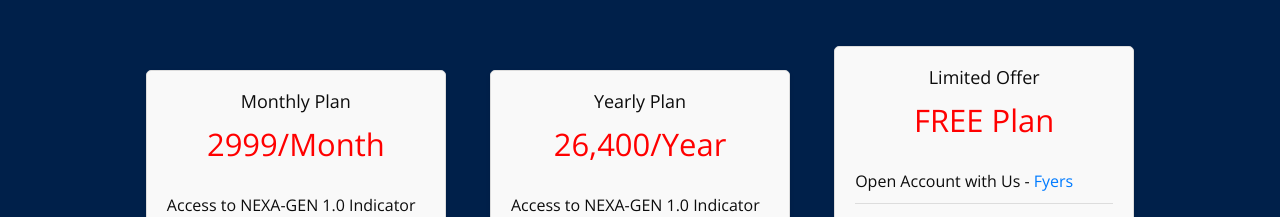
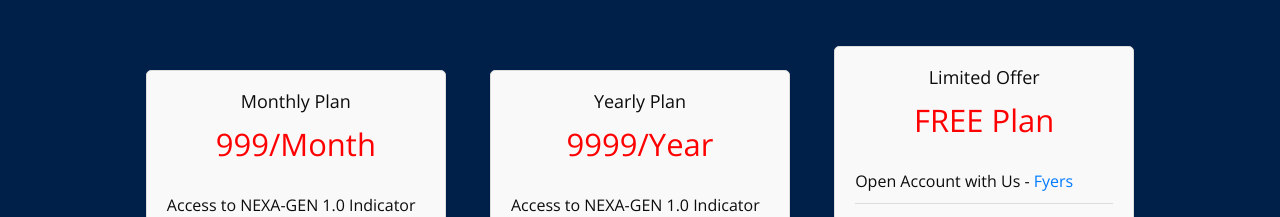
Before and after one commit to tradeWithMrB/tradewithmrb.github.io, a plain HTML site: page index.html in a window 1280 px wide. Shown: the part 4590-4807 px from the top of the page. Drawn offline with nearby package versions, Linux system fonts and the light colour scheme; some packages are replaced by stand-ins of ours.

Commit message:
updating price plan

```diff
--- a/index.html
+++ b/index.html
@@ -512,7 +512,7 @@
       <h2>Our Price Plans</h2>
       <div class="plan">
         <h3>Monthly Plan</h3>
-        <p class="price">2999/Month</p>
+        <p class="price">999/Month</p>
         <ul>
           <li>Access to NEXA-GEN 1.0 Indicator</li>
           <li>Priority WhatsApp Support</li>
@@ -543,7 +543,7 @@
       </div> -->
       <div class="plan">
         <h3>Yearly Plan</h3>
-        <p class="price">26,400/Year</p>
+        <p class="price">9999/Year</p>
         <ul>
           <li>Access to NEXA-GEN 1.0 Indicator</li>
           <li>24/7 Priority WhatsApp Support</li>
```
